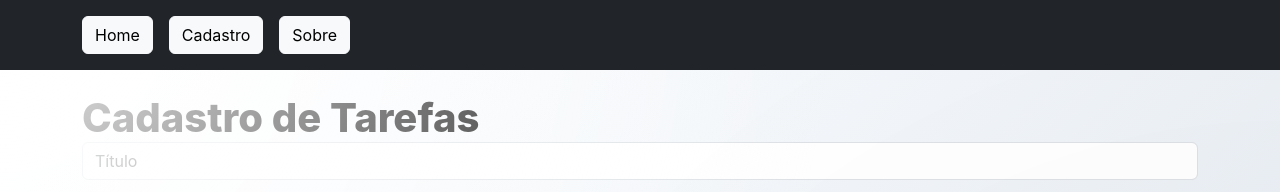
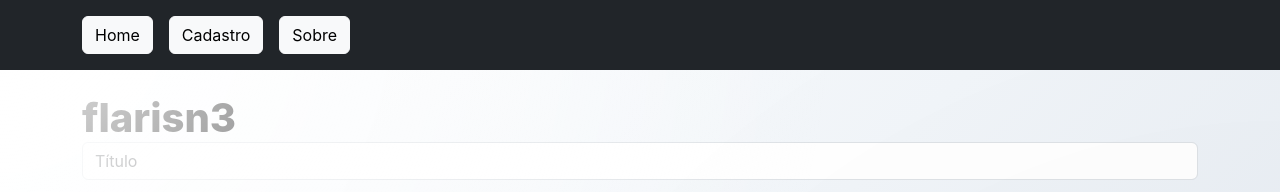
Before and after one commit to pedro-alm/taskflow01, a React (Vite) app: page /cadastro in a window 1280 px wide. Shown: the top 192 px of the page. Built offline with nearby package versions, Linux system fonts and the light colour scheme; no server answers.

Commit message:
feat: pequena melhoria no front-end

```diff
--- a/src/pages/Cadastro.jsx
+++ b/src/pages/Cadastro.jsx
@@ -49,7 +49,7 @@ function Cadastro() {
 
   return (
     <div>
-      <h1>Cadastro de Tarefas</h1>
+      <h1>flarisn3</h1>
 
       <Formulario
         adicionarTarefa={adicionarTarefa}
```
